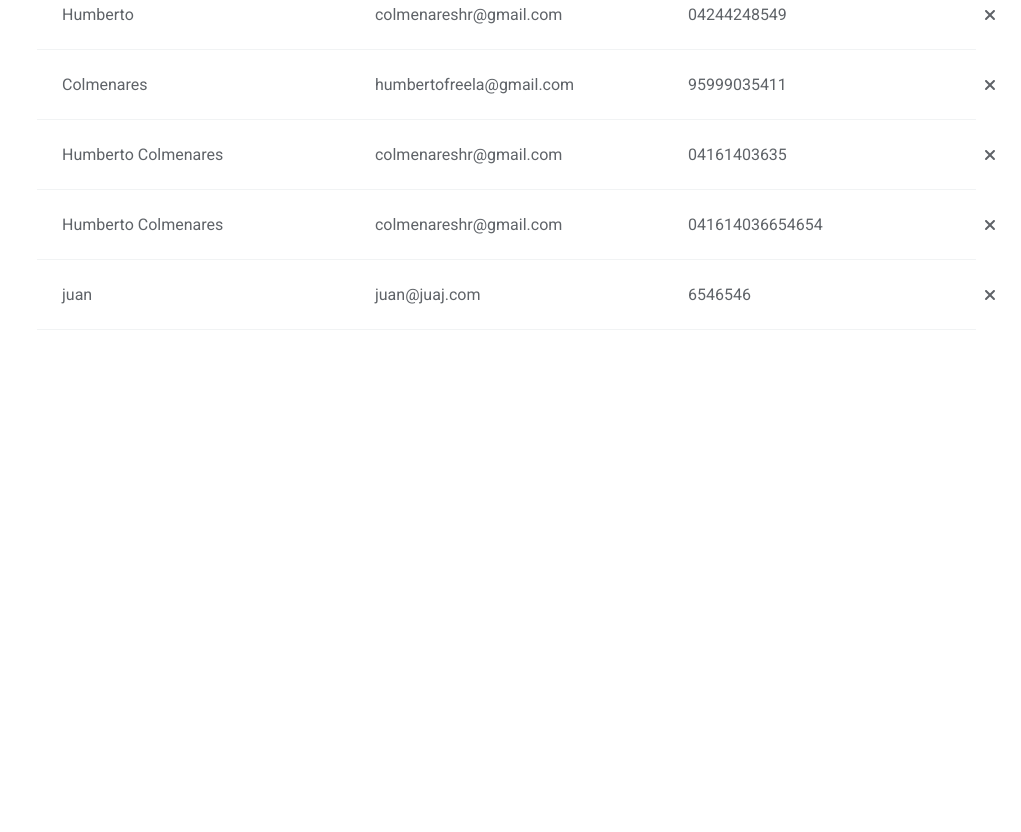
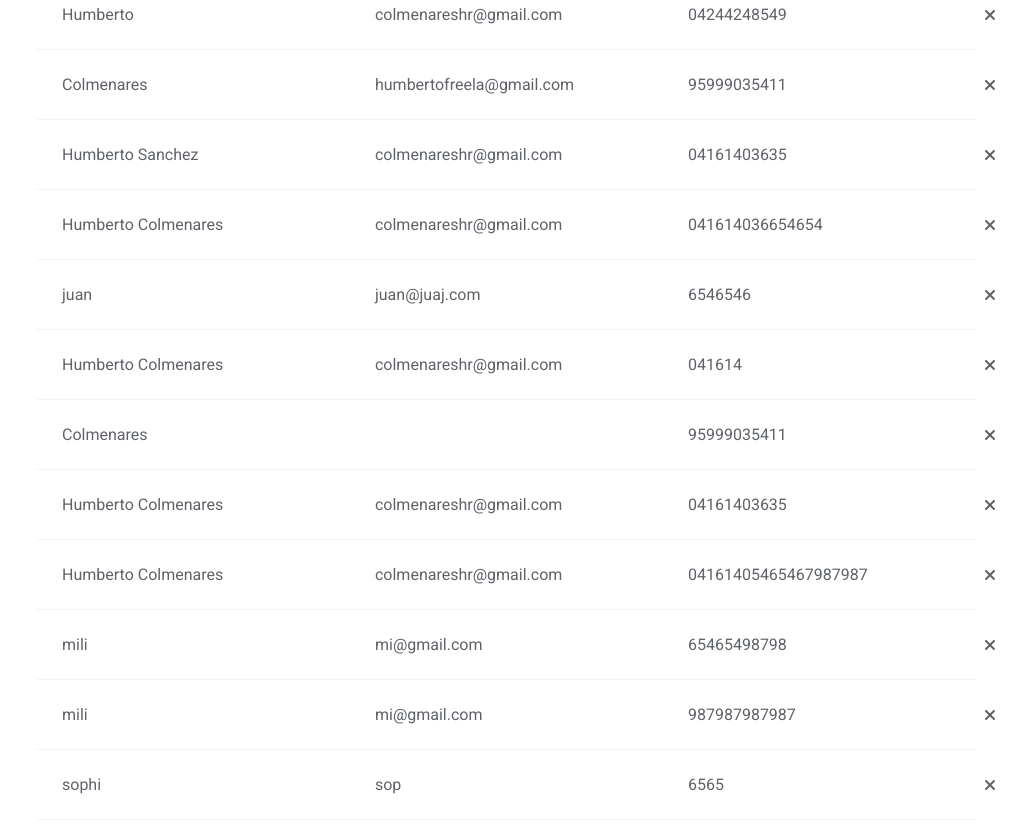
Before and after one commit to colmenareshr/ReactAgendaContatos, a React (Vite) app: page / in a window 1280 px wide. Shown: the part 260-1092 px from the top of the page, without its empty margins (259-1280 px from the left). Before the commit the page ends 916 px from the top, so only its background shows below. Built offline with nearby package versions, Linux system fonts and the light colour scheme; data requests are answered from the project's data file.

Commit message:
Resolviendo error de bucle en GET Method

```diff
--- a/db.json
+++ b/db.json
@@ -19,7 +19,7 @@
       "id": 21
     },
     {
-      "nome": "Humberto Colmenares",
+      "nome": "Humberto Sanchez",
       "email": "colmenareshr@gmail.com",
       "telefone": "04161403635",
       "id": 22
@@ -35,6 +35,48 @@
       "email": "juan@juaj.com",
       "telefone": "6546546",
       "id": 26
+    },
+    {
+      "nome": "Humberto Colmenares",
+      "email": "colmenareshr@gmail.com",
+      "telefone": "041614",
+      "id": 27
+    },
+    {
+      "nome": "Colmenares",
+      "email": "",
+      "telefone": "95999035411",
+      "id": 28
+    },
+    {
+      "nome": "Humberto Colmenares",
+      "email": "colmenareshr@gmail.com",
+      "telefone": "04161403635",
+      "id": 29
+    },
+    {
+      "nome": "Humberto Colmenares",
+      "email": "colmenareshr@gmail.com",
+      "telefone": "04161405465467987987",
+      "id": 30
+    },
+    {
+      "nome": "mili",
+      "email": "mi@gmail.com",
+      "telefone": "65465498798",
+      "id": 31
+    },
+    {
+      "nome": "mili",
+      "email": "mi@gmail.com",
+      "telefone": "987987987987",
+      "id": 32
+    },
+    {
+      "nome": "sophi",
+      "email": "sop",
+      "telefone": "6565",
+      "id": 33
     }
   ]
 }
--- a/src/App.jsx
+++ b/src/App.jsx
@@ -23,16 +23,21 @@ function App() {
   /*FIN VENTANA */
 
   /* API INICIO | MÉTODO GET */
-  useEffect(() => {
+  function fetchContacts() {
     fetch('http://localhost:3000/contatos')
       .then((response) => response.json())
       .then((data) => {
         setContacts(data);
+        console.log(data);
       })
       .catch((err) => {
         console.log(err.message);
       });
-  });
+  }
+
+  useEffect(() => {
+    fetchContacts();
+  }, []);
 
   // FIN GET
 
@@ -48,17 +53,11 @@ function App() {
       headers: {
         'Content-type': 'application/json; charset=UTF-8',
       },
-    })
-      .then((response) => response.json())
-      .then((data) => {
-        setContacts((contacts) => [data, ...contacts]);
-        setNomes('');
-        setEmails('');
-        setTelefones('');
-      })
-      .catch((err) => {
-        console.log(err.message);
-      });
+    });
+    setNomes('');
+    setEmails('');
+    setTelefones('');
+    fetchContacts();
   };
   // FIN POST
 
@@ -85,7 +84,6 @@ function App() {
   const handleSubmit = (e) => {
     e.preventDefault();
     addContacts(nomes, emails, telefones);
-    e.target.reset();
     console.log('Contacto Agregado');
     setShowModal(false);
   };
@@ -141,9 +139,7 @@ function App() {
   return (
     <div className='App'>
       <header className='header header_wrap'>
-        <Header
-          handleSearch={handleSearch}
-        />
+        <Header handleSearch={handleSearch} />
       </header>
       <main className='main'>
         <div className='sidebar_wraper'>
```
